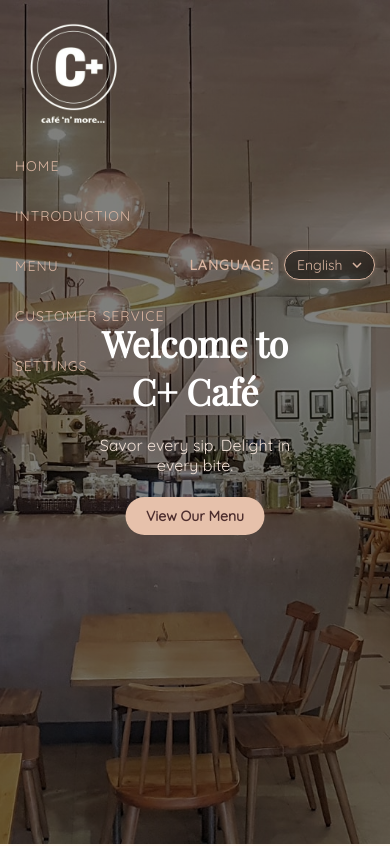
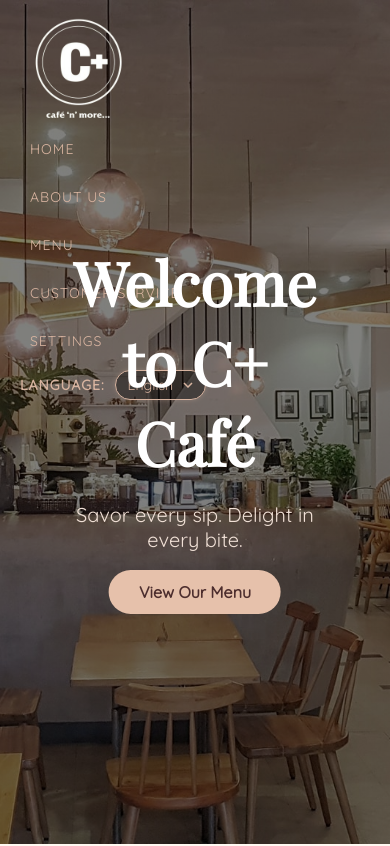
Before and after one commit to ChocolateIsDelicious/C-Cafe, a plain HTML site: page index.html in a window 390 px wide. Shown: the top 846 px of the page. Drawn offline with nearby package versions, Linux system fonts and the light colour scheme.

Commit message:
Add files via upload

```diff
--- a/index.html
+++ b/index.html
@@ -17,7 +17,7 @@
   <div class="nav-right">
     <ul>
       <li><a href="#home">Home</a></li>
-      <li><a href="#introduction">Introduction</a></li>
+      <li><a href="#introduction">About Us</a></li>
       <li><a href="#menu">Menu</a></li>
       <li><a href="#customer-service">Customer Service</a></li>
       <li><a href="#settings">Settings</a></li>
@@ -74,7 +74,7 @@
 
   <footer class="footer">
   <div class="footer-content">
-    <p>Contact Support: <a href="tel:+123456789">+1 (234) 567-89</a></p>
+    <p>Contact Support: <a href="tel:+123456789">+84 028 3930 2886 </a></p> <p><a>Hotline: +84 090 388 3015</a></p>
     <p>&copy; 2025 C+ Café. All rights reserved.</p>
   </div>
 </footer>
--- a/script.js
+++ b/script.js
@@ -76,9 +76,7 @@ document.addEventListener("DOMContentLoaded", () => {
     document.querySelector("#introduction p").textContent = t.introText;
   }
 
-  // Auto-detect or remember language (future)
-  // const savedLang = localStorage.getItem("lang");
-  // if (savedLang) applyLanguage(savedLang);
+
 });
 
 const modal = document.getElementById('settings-modal');
--- a/style.css
+++ b/style.css
@@ -35,6 +35,8 @@ body {
   justify-content: space-between;
   align-items: center;
   transition: background 0.3s ease;
+  box-sizing: border-box;
+  background-color: var()
 }
 .nav-right {
   display: flex;
@@ -274,38 +276,39 @@ body.dark-mode .footer a:hover {
     flex-direction: column;
   }
 }
-/* Mobile styles */
-@media (max-width: 600px) {
+
+/* Mobile adaptation */
+@media (max-width: 768px) {
   .navbar {
     flex-direction: column;
     align-items: flex-start;
-    padding: 15px;
+    padding: 10px 20px;
   }
 
-  .navbar ul {
+  .nav-right {
     flex-direction: column;
+    align-items: flex-start;
+    width: 100%;
     gap: 10px;
+  }
+
+  .nav-right ul {
+    flex-direction: column;
+    width: 100%;
+    gap: 10px;
+  }
+
+  .nav-right ul li {
     width: 100%;
   }
 
-  .navbar ul li {
-    margin: 10px 0;
+  .nav-right ul li a {
+    display: block;
+    padding: 10px;
+    width: 100%;
   }
 
-  .logo {
-    margin-bottom: 10px;
-  }
-
-  .content h1 {
-    font-size: 36px;
-  }
-
-  .content p {
-    font-size: 16px;
-  }
-
-  .button {
-    padding: 10px 20px;
-    font-size: 14px;
+  .language-selector {
+    width: 100%;
   }
 }
```
